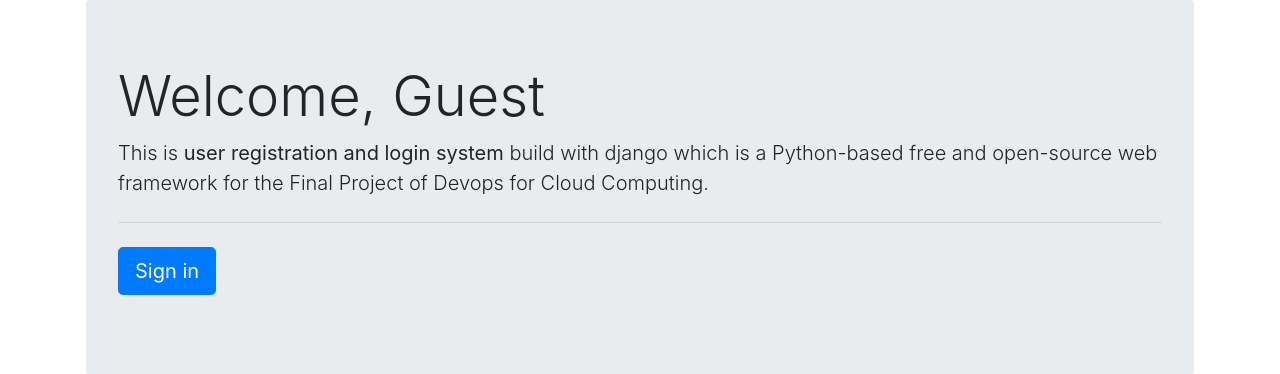
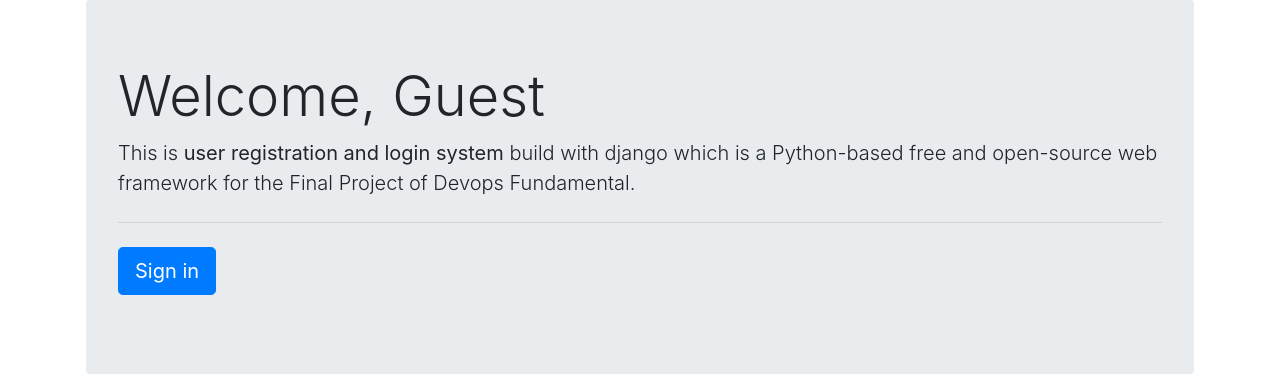
Before and after one commit to rakeshbasnet/django-login, a Django app: page / in a window 1280 px wide. Shown: the part 89-463 px from the top of the page. Run offline with Django 3.2, Linux system fonts and the light colour scheme; some libraries are stand-ins or nearby versions.

Commit message:
Pipeline Test

```diff
--- a/users/templates/users/home.html
+++ b/users/templates/users/home.html
@@ -5,8 +5,7 @@
         <h1 class="display-4">Welcome, {{user.first_name.title|default:'Guest'}}</h1>
         <p class="lead">
             This is <b>user registration and login system</b> build with django which is
-            a Python-based free and open-source web framework for the Final Project of Devops for Cloud Computing.
-        </p>
+            a Python-based free and open-source web framework for the Final Project of Devops Fundamental.
         <hr class="my-4">
         <p class="lead">
             {% if user.is_authenticated %}
```
